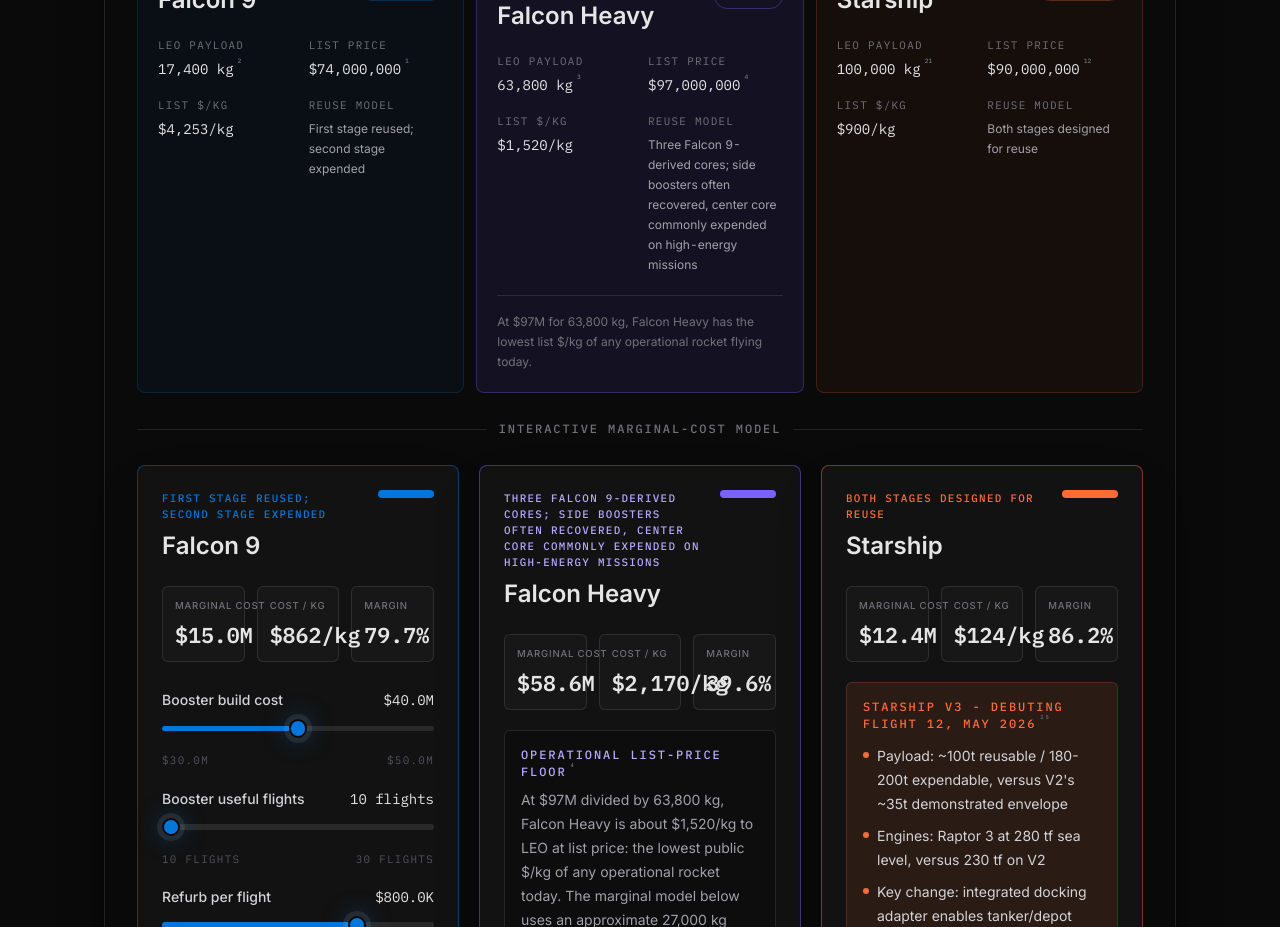
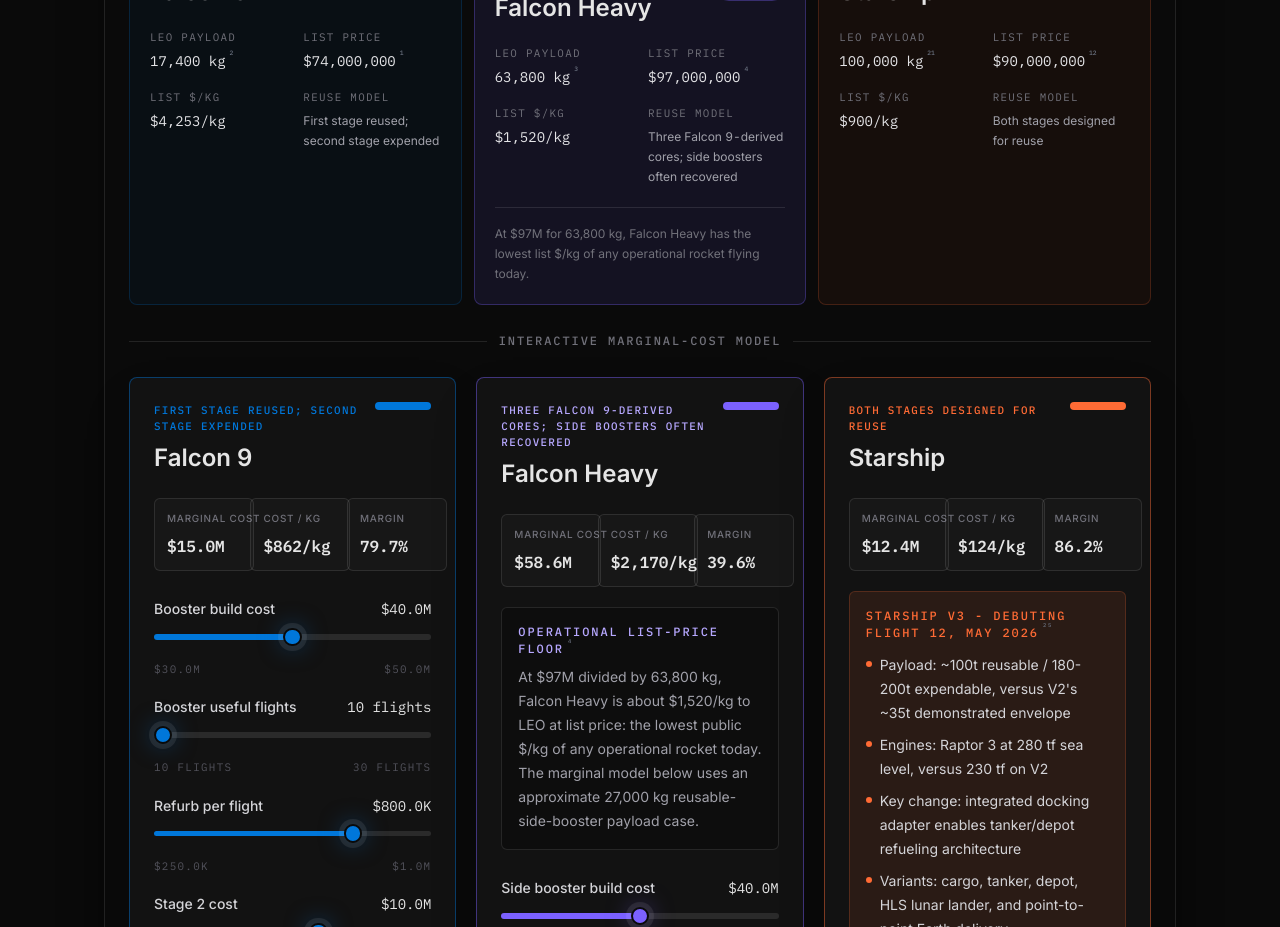
Before and after one commit to samperper/falcon9-vs-starship, a React (Vite) app: page / in a window 1280 px wide. Shown: the part 1200-2127 px from the top of the page. Built offline with nearby package versions, Linux system fonts and the light colour scheme.

Commit message:
Fix desktop three-column metric card layout

```diff
--- a/src/components/MetricStrip.jsx
+++ b/src/components/MetricStrip.jsx
@@ -20,13 +20,13 @@ const metrics = [
 
 function MetricStrip({ vehicle, economics }) {
   return (
-    <div className="grid grid-cols-3 gap-2 sm:gap-3 md:gap-2 xl:gap-3">
+    <div className="grid grid-cols-1 gap-3 xl:grid-cols-3">
       {metrics.map((metric) => (
-        <div key={metric.id} className="min-w-0 rounded-md border border-white/10 bg-white/[0.025] p-3 sm:p-4 md:p-3 2xl:p-4">
-          <p className="whitespace-nowrap text-[0.58rem] font-medium uppercase tracking-[0.08em] text-zinc-500 sm:text-[0.64rem] md:text-[0.56rem] xl:text-[0.6rem] 2xl:text-xs">
+        <div key={metric.id} className="min-w-[100px] rounded-md border border-white/10 bg-white/[0.025] p-3">
+          <p className="whitespace-nowrap text-[0.62rem] font-medium uppercase tracking-[0.08em] text-zinc-500 2xl:text-xs">
             {metric.label}
           </p>
-          <p className="mt-2 whitespace-nowrap font-mono text-xl font-semibold tabular-nums text-text transition-colors duration-150 sm:text-2xl md:text-xl xl:text-[1.35rem] 2xl:text-2xl">
+          <p className="mt-2 whitespace-nowrap font-mono text-base font-semibold tabular-nums text-text transition-colors duration-150 2xl:text-lg">
             {metric.formatter(economics[metric.id])}
           </p>
         </div>
--- a/src/components/SideBySideModel.jsx
+++ b/src/components/SideBySideModel.jsx
@@ -124,7 +124,7 @@ function SideBySideModel() {
 
   return (
     <div className="space-y-8">
-      <div className="rounded-lg border border-white/10 bg-[radial-gradient(circle_at_top_left,rgba(0,119,218,0.18),transparent_32%),radial-gradient(circle_at_top_right,rgba(255,107,53,0.16),transparent_30%),#0d0d0d] p-5 shadow-2xl shadow-black/40 sm:p-6 lg:p-8">
+      <div className="rounded-lg border border-white/10 bg-[radial-gradient(circle_at_top_left,rgba(0,119,218,0.18),transparent_32%),radial-gradient(circle_at_top_right,rgba(255,107,53,0.16),transparent_30%),#0d0d0d] p-5 shadow-2xl shadow-black/40 sm:p-6">
         <div className="mb-7 flex flex-col justify-between gap-5 lg:flex-row lg:items-end">
           <div className="max-w-2xl">
             <p className="font-mono text-xs font-medium uppercase tracking-[0.18em] text-zinc-500">
--- a/src/data/vehicles.js
+++ b/src/data/vehicles.js
@@ -257,7 +257,7 @@ export const vehicles = {
     type: 'launchVehicle',
     accent: 'heavy',
     calculationModel: 'falconHeavy',
-    reuseModel: 'Three Falcon 9-derived cores; side boosters often recovered, center core commonly expended on high-energy missions',
+    reuseModel: 'Three Falcon 9-derived cores; side boosters often recovered',
     interactiveInputOrder: [
       'sideBoosterBuildCost',
       'sideBoosterUsefulFlights',
```
Also changed, not shown: 2 other files (tests, documents, lock files or other folders).
